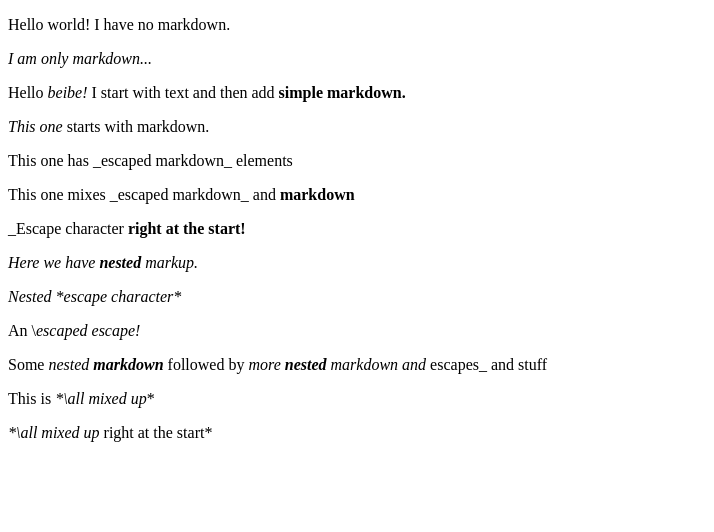
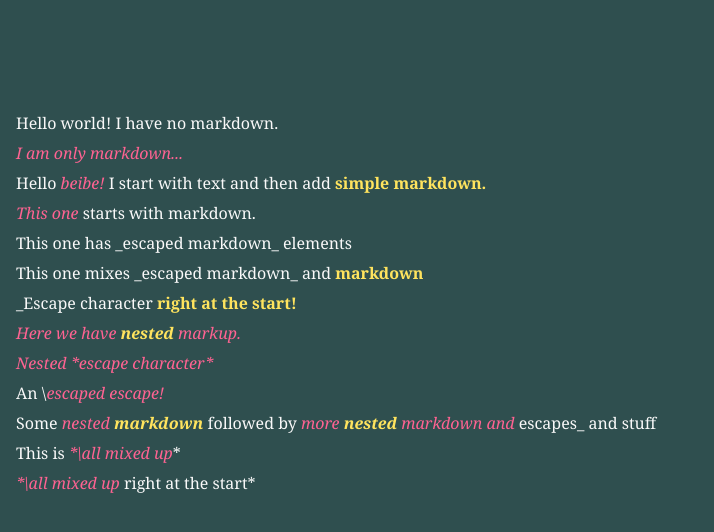
Before and after one commit to pompyproductions/domalt, a website: page demo/markdown.html in a window 1280 px wide. Shown: the whole page, without its empty margins (0-714 px from the left). Drawn offline with Linux system fonts and the light colour scheme.

Commit message:
Overhaul demos structure and their styles

```diff
--- a/demo/common.js
+++ b/demo/common.js
@@ -1,3 +1,17 @@
 import domalt from "../domalt.js";
+import "../modules/resize.js";
 
-const entryPoint = document.querySelector("body");
+const body = document.querySelector("body");
+const commonScript = document.getElementById("common-script");
+
+body.append(
+  domalt.newElem({ tag: "header", saveAs: "header" }),
+  domalt.newElem({ tag: "main", id: "entry" }),
+  domalt.newElem({ tag: "footer" })
+  );
+
+switch (commonScript.getAttribute("data-page")) {
+  case "demo":
+    document.querySelector
+}
+body.style.setProperty("height", `var(--doc-height)`);
--- a/demo/hello.js
+++ b/demo/hello.js
@@ -1,6 +1,6 @@
 import domalt from "../domalt.js";
 
-const entryPoint = document.querySelector("body");
+const entryPoint = document.getElementById("entry");
 
 entryPoint.appendChild(
   domalt.newElem({
--- a/demo/markdown.html
+++ b/demo/markdown.html
@@ -5,7 +5,9 @@
   <meta http-equiv="X-UA-Compatible" content="IE=edge">
   <meta name="viewport" content="width=device-width, initial-scale=1.0">
   <title>DOMALT Demo: Markdown</title>
+  <script src="common.js" type="module"></script>
   <script src="markdown.js" type="module"></script>
+  <link rel="stylesheet" href="style.css">
 </head>
 <body>
   <p></p>
--- a/demo/style.css
+++ b/demo/style.css
@@ -1,17 +1,15 @@
 /* reset */
-html {
-  box-sizing: border-box;
+*::before, *::after {
+  box-sizing: inherit;
+  font-family: inherit;
 }
 
 * {
+  box-sizing: border-box;
   margin: 0;
   padding: 0;
 }
 
-*::before, *::after {
-  box-sizing: inherit;
-  font-family: inherit;
-}
 
 ul {
   list-style: none;
@@ -21,7 +19,8 @@ ol {
 }
 
 /* theme and typography */
-/* @import url('https://fonts.googleapis.com/css2?family=Inter:wght@200..800&display=swap'); */
+@import url('https://fonts.googleapis.com/css2?family=Inria+Serif:wght@200;300;400&display=swap');
+@import url('https://fonts.googleapis.com/css2?family=Barlow:ital,wght@0,100;0,200;0,300;1,100;1,200;1,300&family=Geologica:wght@100&display=swap');
 
 :root {
   --yellow: #FFE45E;
@@ -35,11 +34,30 @@ ol {
 body {
   font-family: "Inria Serif", Georgia, 'Times New Roman', Times, serif;
   font-weight: 400;
-  padding: 2rem;
+  /* padding: 2rem; */
   background-color: var(--black);
   color: var(--white);
   display: grid;
+  grid-template-rows: min-content 1fr min-content;
+}
+
+main, header, footer {
+  padding: 1rem;
+}
+
+main {
+  display: flex;
+  flex-direction: column;
   gap: .5rem;
+}
+
+header {
+  font-family: "Barlow", sans-serif;
+}
+header h2 {
+  font-size: 1.2rem;
+  font-weight: 300;
+  color: var(--blue-light);
 }
 
 ul li::before {
@@ -54,6 +72,16 @@ p {
   font-weight: 400;
 }
 
+em {
+  color: var(--pink);
+  font-weight: 300;
+}
+
+strong {
+  color: var(--yellow);
+  font-weight: 800;
+}
+
 .hero {
   font-size: 6rem;
   font-family: sans-serif;
@@ -61,7 +89,10 @@ p {
 }
 
 @media only screen and (min-width: 720px) {
+  h1 {
+    font-size: 3rem;
+  }
   body {
-    background-color: pink;
+    background-color: darkslategray;
   }
 }
--- /dev/null
+++ b/modules/resize.js
@@ -0,0 +1,7 @@
+const resize = () => {
+  const doc = document.documentElement;
+  doc.style.setProperty("--doc-height", `${window.innerHeight}px`);
+}
+
+window.addEventListener("resize", resize);
+resize();
```
Also changed, not shown: demo/hello.html (+1 -1 lines).
